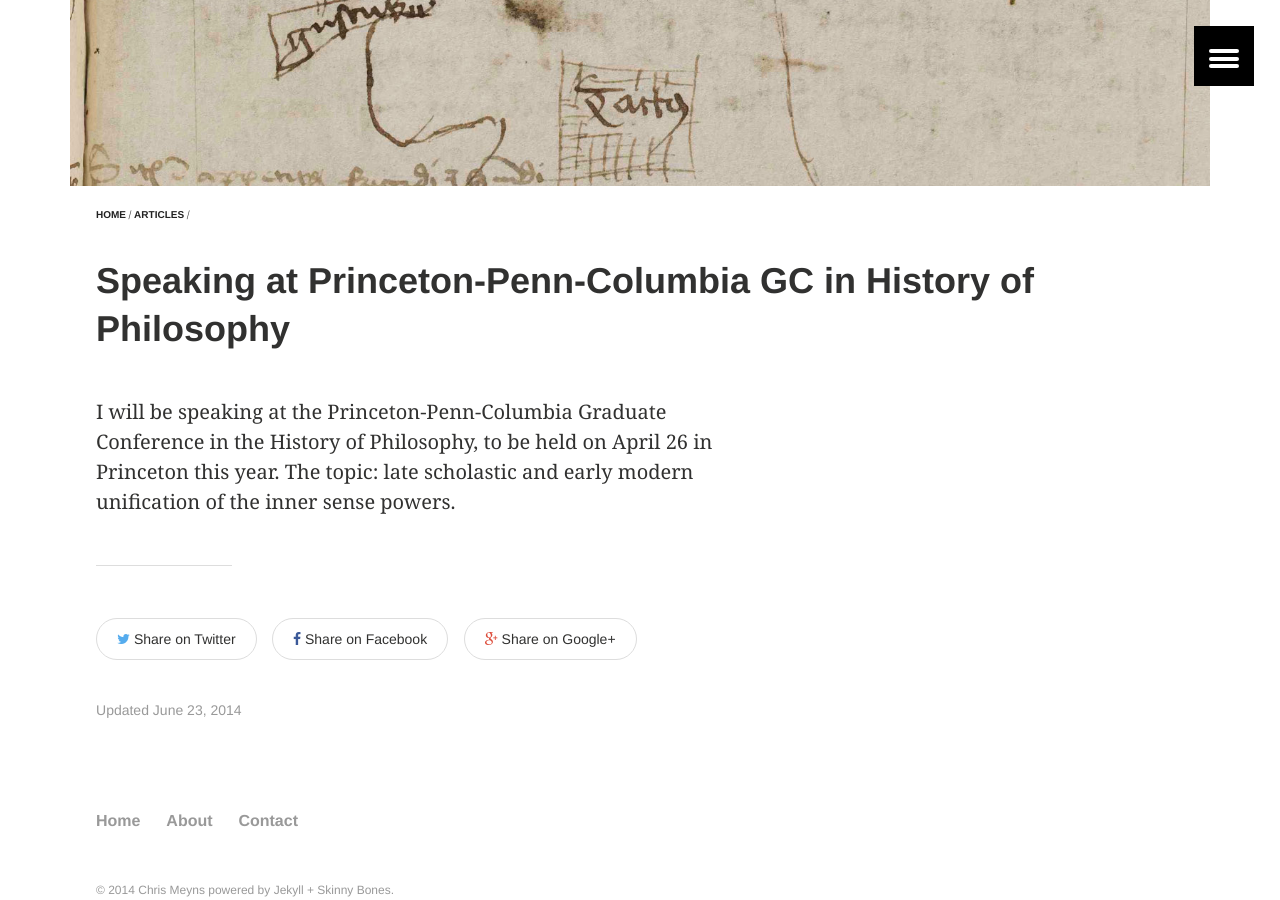
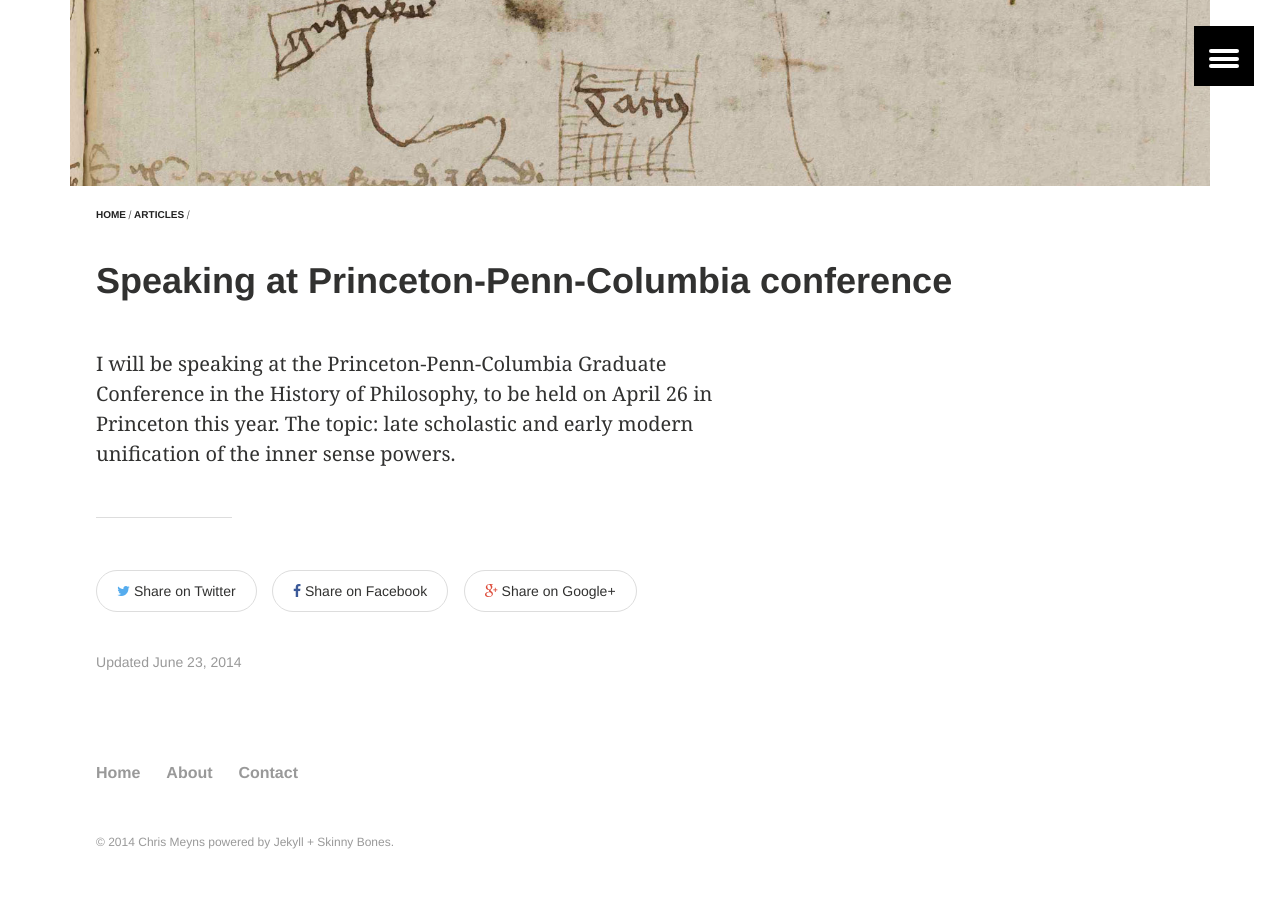
Before and after one commit to msteenhagen/csmeyns.github.io, a Jekyll site: the page built from _posts/articles/2014-04-01-princeton14.md, in a window 1280 px wide and 900 px high, scrolled down 496 px. Built offline with Jekyll 4.4.1, drawn with Linux system fonts in a browser that asks for light colours.

Commit message:
update title

```diff
--- a/_posts/articles/2014-04-01-princeton14.md
+++ b/_posts/articles/2014-04-01-princeton14.md
@@ -1,6 +1,6 @@
 ---
 layout: article
-title: Speaking at Princeton-Penn-Columbia GC in History of Philosophy
+title: Speaking at Princeton-Penn-Columbia conference
 date: 2014-06-23T16:19:16-04:00
 ads: false
 modified:
```
